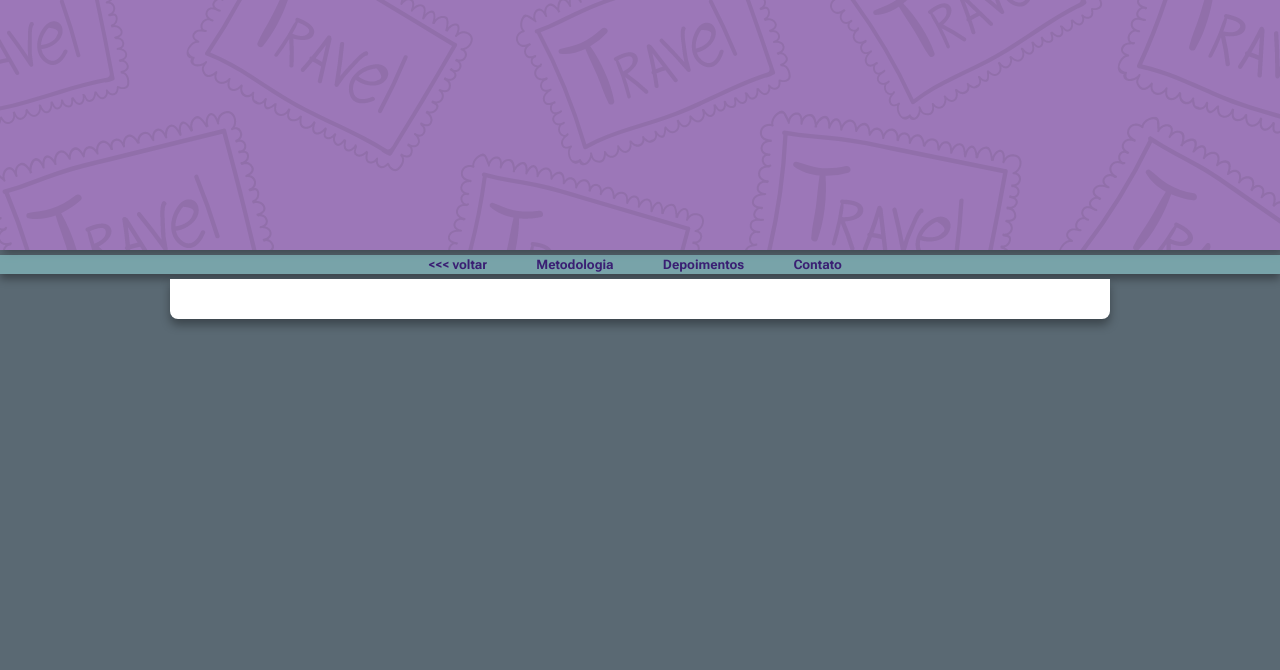
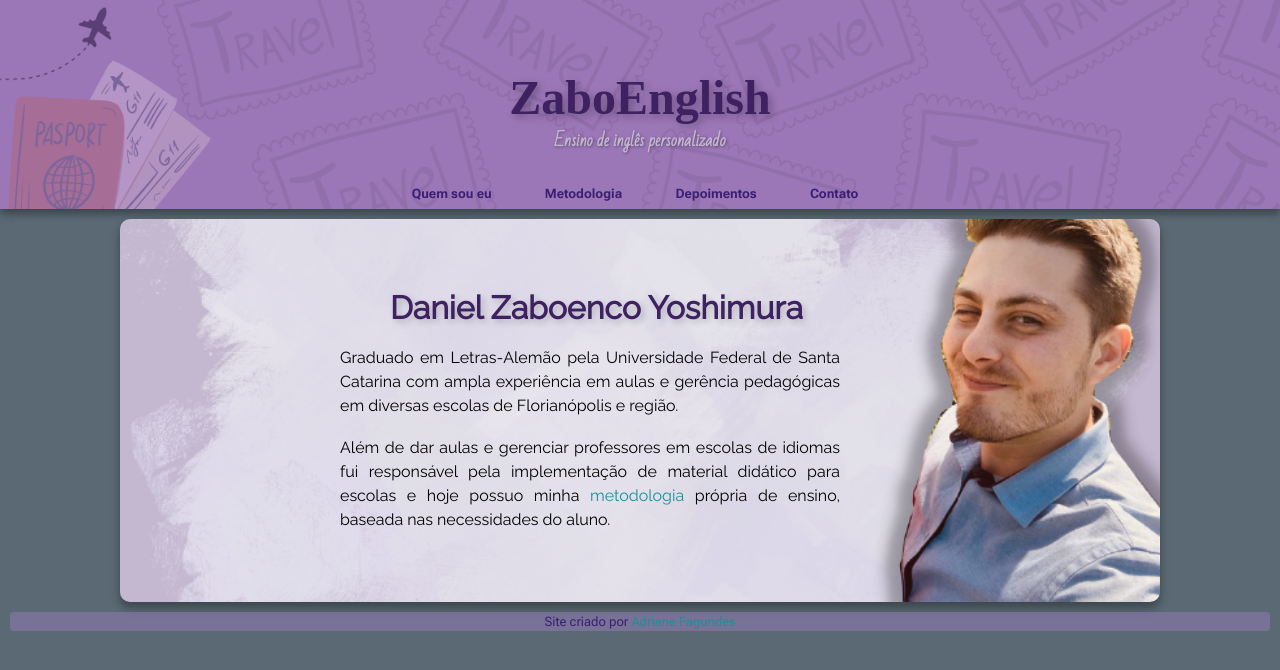
Before and after one commit to adrianefagundes/projetos-pessoais, a plain HTML site: page zaboenglish/quemsoueu.html in a window 1280 px wide. Drawn offline with Linux system fonts and the light colour scheme; a web font is replaced by a local one.

Commit message:
Conteúdo e estilo
Foi adicionado conteúdo à página de "Quem sou eu" em conjunto com sua estilização.

O código CSS foi reorganizado, com uma página específica para estilos gerais (de todas as páginas HTML).

```diff
--- /dev/null
+++ b/zaboenglish/geral.css
@@ -0,0 +1,119 @@
+@import url('https://fonts.googleapis.com/css2?family=Bad+Script&family=IM+Fell+English+SC&family=League+Spartan:wght@100;200;300;400;500;600;700&family=Raleway:ital,wght@0,100;0,200;0,300;0,400;1,100;1,200;1,300&family=Roboto+Flex:opsz,wght@8..144,100;8..144,200;8..144,300;8..144,400;8..144,500;8..144,600;8..144,700;8..144,800&family=Smooch+Sans:wght@100;200;300;400;500;600&display=swap');
+
+:root {
+    --roxo-claro: #C4B8D0;
+    --roxo-medio: #957BB8;
+    --roxo-medio02: #594A8C;
+    --roxo: #3E2161;
+    --roxo-escuro: #3A1F73;
+    --verde-claro: #8AC7CA;
+    --verde-escuro:#1A9197;
+    --cinza-claro: #D9D9D9;
+    --cinza: #5A6973;
+
+
+    --fonte-zaboenglish: 'IM Fell English SC';
+    --fonte-destaque: 'Bad Script';
+    --fonte-h2: 'Smooch Sans';
+    --fonte-h3: 'League Spartan';
+    --fonte-corpo: 'Raleway';
+    --fonte-links: 'Roboto Flex';
+}
+
+* {
+    margin: 0px;
+    padding: 0px;
+}
+
+body {
+    background-color: var(--cinza);
+    font-family: var(--fonte-padrao);
+    text-align: justify;
+}
+
+header {
+    background-image: url(imagens/header_zaboenglish.png);
+    background-repeat: no-repeat;
+    background-size: cover;
+    box-shadow: 0px 5px 8px rgba(0, 0, 0, 0.351);
+    padding: 50px 0px 3px;
+    margin-bottom: 10px;
+}
+
+header > h1 {
+    color: var(--roxo);
+    font-family: var(--fonte-zaboenglish);
+    font-size: 3rem;
+    text-shadow: 3px 3px 8px rgba(0, 0, 0, 0.301);
+}
+
+header > p {
+    color: var(--roxo-claro);
+    font-family: var(--fonte-destaque);
+    font-weight: bold;
+    text-align: center;
+    text-shadow: 1px 1px 3px rgba(0, 0, 0, 0.384);
+    padding-bottom: 30px;
+}
+
+nav {
+    font-family: var(--fonte-links);
+    font-size: small;
+    text-align: center;
+    font-weight: bold;
+    margin-bottom: 5px;
+}
+nav > a {
+    color: var(--roxo-escuro);
+    text-decoration: none;
+    border-radius: 5px;
+    margin-right: 20px;
+    margin-left: 10px;
+    padding: 5px 10px 5px 10px;
+    transition-duration: 0.5s;
+}
+nav > a:hover {
+    background-color: #594a8c5d;
+    color: white;
+}
+
+main {
+    background-color: rgba(255, 255, 255, 0.938);
+    box-shadow: 0px 6px 10px rgba(0, 0, 0, 0.336);
+    min-width: 320px;
+    max-width: 900px;
+    padding: 20px;
+    margin: auto;
+    border-radius: 0px 0px 8px 8px;
+}
+
+h1 {
+    color: var(--roxo-medio);
+    font-family: var(--fonte-destaque);
+    font-size: 1.5rem;
+    text-align: center;
+    text-shadow: 2px 2px 3px rgba(0, 0, 0, 0.24);
+    padding-top: 20px;
+}
+
+h2 {
+    background-image: linear-gradient(to right, #3e216117, #594a8c1a, #957bb817, #c4b8d00f);
+    color: var(--roxo);
+    font-family: var(--fonte-h2);
+    text-indent: 10px;
+    text-shadow: 1px 1px 1px rgba(0, 0, 0, 0.195);
+    padding: 3px 0px;
+    border-radius: 3px;
+
+}
+
+footer {
+    background-color: #957bb881;
+    color: var(--roxo-escuro);
+    font-family: var(--fonte-links);
+    font-size: small;
+    text-align: center;
+    padding: 2px;
+    margin: 10px;
+    border-radius: 3px;
+}
--- a/zaboenglish/quemsou.css
+++ b/zaboenglish/quemsou.css
@@ -1,74 +1,46 @@
-@import url('https://fonts.googleapis.com/css2?family=Julius+Sans+One&display=swap');
-@import url('https://fonts.googleapis.com/css2?family=Raleway:ital,wght@0,100;0,200;0,300;0,400;0,500;0,600;0,700;1,100;1,200;1,300;1,400;1,500;1,600;1,700&display=swap');
-@import url('https://fonts.googleapis.com/css2?family=Roboto+Flex:opsz,wght@8..144,100;8..144,200;8..144,300;8..144,400;8..144,500;8..144,600;8..144,700;8..144,800;8..144,900&display=swap');
-@import url('https://fonts.googleapis.com/css2?family=Josefin+Sans:ital,wght@0,100;0,200;0,300;1,400&display=swap');
 
-:root {
-    --roxo-claro: #C4B8D0;
-    --roxo-medio: #957BB8;
-    --roxo-medio02: #594A8C;
-    --roxo: #3E2161;
-    --roxo-escuro: #3A1F73;
-    --verde-claro: #8AC7CA;
-    --verde-escuro:#1A9197;
-    --cinza-claro: #D9D9D9;
-    --cinza: #5A6973;
-
-    --fonte-destaque: 'Julius Sans One';
-    --fonte-titulo: 'Josefin Sans';
-    --fonte-padrao: 'Raleway';
-    --fonte-links: 'Roboto Flex';
+main {
+    background-image: url(imagens/danizaboenco.png);
+    background-repeat: no-repeat;
+    background-position: center;
+    background-size: cover;
+    text-align: justify;
+    max-width: 900px;
+    min-width: 320px;
+    border-radius: 10px;;
+    padding: 70px;
 }
 
-* {
-    margin: 0px;
-    padding: 0px;
+h1 > a {
+    text-decoration: none;
+    color: var(--roxo);
 }
 
-body {
-    background-color: var(--cinza);
-    font-family: var(--fonte-padrao);
-    text-align: justify;
+h3 {
+    font-family: var(--fonte-corpo);
+    color: var(--roxo);
+    font-size: 2rem;
+    text-shadow: 3px 3px 6px rgba(0, 0, 0, 0.192);
+    max-width: 500px;
+    min-width: 320px;
+    padding-bottom: 20px;
+    margin: auto;
 }
 
-header {
-	min-height: 250px;
-	background-image:url(imagens/header_zaboenglish.png);
-    background-position: center;
-    box-shadow: 3px 3px 9px rgba(0, 0, 0, 0.333);
+main > p {
+    font-family: var(--fonte-corpo);
+    line-height: 1.5rem;
+    max-width: 500px;
+    min-width: 320px;
+    padding-right: 100px;
+    margin: auto;
 }
 
-nav {
-    background-color: #8ac7ca9f;
-    font-family: var(--fonte-links);
-    font-size: small;
-    text-align: center;
-    font-weight: bold;
-    margin-top: 5px;
-    margin-bottom: 5px;
-    padding: 2px;
-    box-shadow: 0px 5px 8px rgba(0, 0, 0, 0.351);
-}
-nav > a {
-    color: var(--roxo-escuro);
+p > a {
+    color: var(--verde-escuro);
     text-decoration: none;
-    border-radius: 3px;
-    margin-right: 20px;
-    margin-left: 10px;
-    padding: 3px 8px 3px 8px;
-    transition-duration: 0.5s;
-}
-nav > a:hover {
-    background-color: #11535785;
-    color: var(--verde-claro);
 }
 
-main {
-    background-color: white;
-    box-shadow: 0px 6px 10px rgba(0, 0, 0, 0.336);
-    min-width: 320px;
-    max-width: 900px;
-    padding: 20px;
-    margin: auto;
-    border-radius: 0px 0px 8px 8px;
+main > p > a:hover {
+    font-weight: bold;
 }
--- a/zaboenglish/quemsoueu.html
+++ b/zaboenglish/quemsoueu.html
@@ -4,20 +4,33 @@
     <meta charset="UTF-8">
     <meta http-equiv="X-UA-Compatible" content="IE=edge">
     <meta name="viewport" content="width=device-width, initial-scale=1.0">
+    <link rel="shortcut icon" href="imagens/favicon.ico" type="image/x-icon">
     <title>Quem sou eu</title>
+    <link rel="stylesheet" href="geral.css">
     <link rel="stylesheet" href="quemsou.css">
 
 </head>
 <body>
-    <header></header>
-    <nav>
-        <a href="index.html">&lt;&lt;&lt; voltar</a>
-        <a href="metodologia.html" target="_blank">Metodologia</a>
-        <a href="depoimentos.html" target="_blank">Depoimentos</a>
-        <a href="contato.html" target="_blank">Contato</a>
-    </nav>
+    <header>
+        <h1><a href="index.html">ZaboEnglish</a></h1>
+        <p>Ensino de inglês personalizado</p>
+        <nav>
+            <a href="quemsoueu.html" target="_blank">Quem sou eu</a>
+            <a href="metodologia.html" target="_blank">Metodologia</a>
+            <a href="depoimentos.html" target="_blank">Depoimentos</a>
+            <a href="contato.html" target="_blank">Contato</a>
+        </nav>
+    </header>
     <main>
-
+        <h3>Daniel Zaboenco Yoshimura</h3>
+        <p>Graduado em Letras-Alemão pela Universidade Federal de Santa Catarina
+            com ampla experiência em aulas e gerência pedagógicas em diversas escolas de Florianópolis e região.
+        </p>
+        <br>
+        <p>Além de dar aulas e gerenciar professores em escolas de idiomas fui responsável pela implementação de material didático para escolas e hoje possuo minha <a href="metodologia.html" target="_blank">metodologia</a>  própria de ensino, baseada nas necessidades do aluno.</p>
     </main>
+    <footer>
+        <p>Site criado por <a href="https://www.linkedin.com/in/adriane-fagundes-a94445b4/" target="_blank">Adriane Fagundes</a></p>
+    </footer>
 </body>
 </html>
--- a/zaboenglish/zaboenglish.css
+++ b/zaboenglish/zaboenglish.css
@@ -1,93 +1,3 @@
-@import url('https://fonts.googleapis.com/css2?family=Bad+Script&family=IM+Fell+English+SC&family=League+Spartan:wght@100;200;300;400;500;600;700&family=Raleway:ital,wght@0,100;0,200;0,300;0,400;1,100;1,200;1,300&family=Roboto+Flex:opsz,wght@8..144,100;8..144,200;8..144,300;8..144,400;8..144,500;8..144,600;8..144,700;8..144,800&family=Smooch+Sans:wght@100;200;300;400;500;600&display=swap');
-
-:root {
-    --roxo-claro: #C4B8D0;
-    --roxo-medio: #957BB8;
-    --roxo-medio02: #594A8C;
-    --roxo: #3E2161;
-    --roxo-escuro: #3A1F73;
-    --verde-claro: #8AC7CA;
-    --verde-escuro:#1A9197;
-    --cinza-claro: #D9D9D9;
-    --cinza: #5A6973;
-
-
-    --fonte-zaboenglish: 'IM Fell English SC';
-    --fonte-destaque: 'Bad Script';
-    --fonte-h2: 'Smooch Sans';
-    --fonte-h3: 'League Spartan';
-    --fonte-corpo: 'Raleway';
-    --fonte-links: 'Roboto Flex';
-}
-
-* {
-    margin: 0px;
-    padding: 0px;
-}
-
-body {
-    background-color: var(--cinza);
-    font-family: var(--fonte-padrao);
-    text-align: justify;
-}
-
-
-header {
-    background-image: url(imagens/header_zaboenglish.png);
-    background-repeat: no-repeat;
-    background-size: cover;
-    box-shadow: 0px 5px 8px rgba(0, 0, 0, 0.351);
-    padding: 50px 0px 3px;
-    margin-bottom: 10px;
-}
-
-header > h1 {
-    color: var(--roxo);
-    font-family: var(--fonte-zaboenglish);
-    font-size: 3rem;
-    text-shadow: 3px 3px 8px rgba(0, 0, 0, 0.301);
-}
-
-header > p {
-    color: var(--roxo-claro);
-    font-family: var(--fonte-destaque);
-    font-weight: bold;
-    text-align: center;
-    text-shadow: 1px 1px 3px rgba(0, 0, 0, 0.384);
-    padding-bottom: 30px;
-}
-
-nav {
-    font-family: var(--fonte-links);
-    font-size: small;
-    text-align: center;
-    font-weight: bold;
-    margin-bottom: 5px;
-}
-nav > a {
-    color: var(--roxo-escuro);
-    text-decoration: none;
-    border-radius: 5px;
-    margin-right: 20px;
-    margin-left: 10px;
-    padding: 5px 10px 5px 10px;
-    transition-duration: 0.5s;
-}
-nav > a:hover {
-    background-color: #594a8c5d;
-    color: white;
-}
-
-main {
-    background-color: rgba(255, 255, 255, 0.971);
-    box-shadow: 0px 6px 10px rgba(0, 0, 0, 0.336);
-    min-width: 320px;
-    max-width: 900px;
-    padding: 20px;
-    margin: auto;
-    border-radius: 0px 0px 8px 8px;
-}
-
 main ul {
     background-image: url(imagens/background.png);
     background-repeat: no-repeat;
@@ -137,14 +47,3 @@ p {
     text-indent: 25px;
     margin: 5px;
 }
-
-footer {
-    background-color: #8ac7ca9f;
-    color: var(--roxo-escuro);
-    font-family: var(--fonte-links);
-    font-size: small;
-    text-align: center;
-    padding: 2px;
-    margin: 10px;
-    border-radius: 3px;
-}
```
Also changed, not shown: zaboenglish/index.html (+1 -0 lines), zaboenglish/imagens/WhatsApp Image 2022-05-26 at 11.04.03.jpeg (added), zaboenglish/imagens/danizaboenco.png (added), zaboenglish/imagens/danizaboenco_esquerda.png (added), zaboenglish/imagens/danizaboencosemfundo.png (added).
